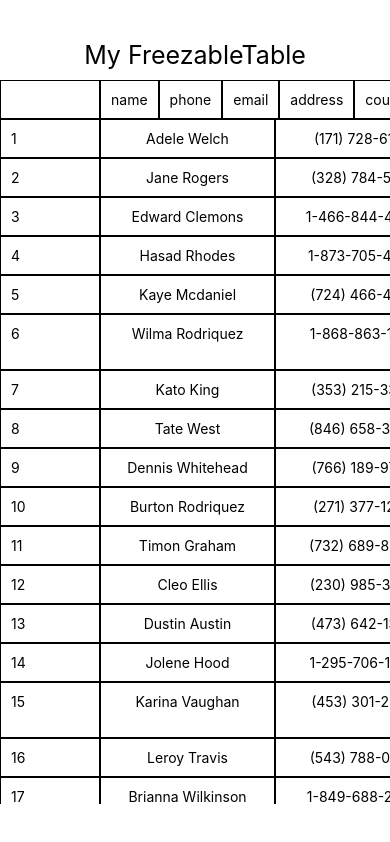
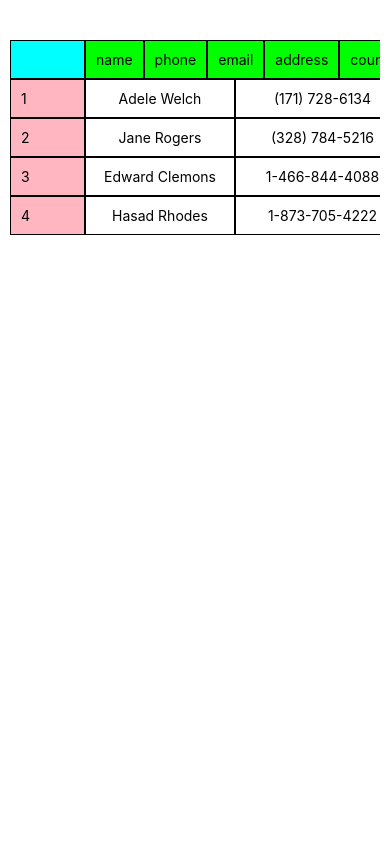
Before and after one commit to DrewIndeed/react-native-projects, a React Native app in the folder freezable-table/: screen / in a window 390 px wide. Built offline with nearby package versions, Linux system fonts and the light colour scheme.

Commit message:
107: refactor: Style Props 1: mainContainerStyles

```diff
--- a/freezable-table/App.tsx
+++ b/freezable-table/App.tsx
@@ -38,25 +38,29 @@ import FreezableTable from './FreezableTable';
 export default function App() {
   return (
     <View style={styles.container}>
-      <Text style={styles.title}>My FreezableTable</Text>
       <FreezableTable
-        data={testData}
-        width={[100, 175, 175, 275, 250, 175]}
-        // freezeHeaderNum={2}
-        // freezeColNum={2}
+        data={testData.slice(0, 4)}
+        width={[75, 150, 175, 275, 250, 175]}
+        freezeHeaderNum={0}
+        freezeColNum={0}
+
+        mainContainerStyles={{
+          marginVertical: 40,
+          marginHorizontal: 10,
+        }}
         // firstCellContent="count"
-
         // boldHeader={true}
         // boldFreezeCol={true}
         // capHeader={true}
         // upperHeader={true}
 
-        // bgColors={{
-        //   cornerCell: 'cyan',
-        //   header: 'lime',
-        //   freezeColumn: 'lightpink',
-        //   body: 'white',
-        // }}
+        bgColors={{
+          cornerCell: 'cyan',
+          header: 'lime',
+          freezeColumn: 'lightpink',
+          body: 'white',
+        }}
+
         // textColors={{
         //   cornerCell: '#000',
         //   header: '#000',
@@ -71,7 +75,6 @@ export default function App() {
 const styles = StyleSheet.create({
   container: {
     flex: 1,
-    marginVertical: 40,
   },
   title: {
     fontSize: 25,
--- a/freezable-table/FreezableTable.tsx
+++ b/freezable-table/FreezableTable.tsx
@@ -32,19 +32,18 @@ interface DataItem {
 interface FreezableTableProps {
   data: DataItem[];
   width: number[];
-
-  firstCellContent?: string;
   freezeColNum?: number;
   freezeHeaderNum?: number;
 
+  mainContainerStyles?: StyleProp<{}>;
+
+  firstCellContent?: string;
   boldHeader?: boolean;
   boldFreezeCol?: boolean;
   capHeader?: boolean;
   upperHeader?: boolean;
 
   borderWidth?: number;
-  marginTop?: number;
-  marginBottom?: number;
   bgColors?: {
     cornerCell?: string;
     header?: string;
@@ -64,14 +63,13 @@ export default function FreezableTable({
   width,
   freezeColNum,
   freezeHeaderNum,
+  mainContainerStyles,
   firstCellContent,
   boldHeader,
   boldFreezeCol,
   capHeader,
   upperHeader,
   borderWidth,
-  marginTop,
-  marginBottom,
   bgColors,
   textColors,
 }: FreezableTableProps) {
@@ -103,6 +101,30 @@ export default function FreezableTable({
     throw new Error(
       '[FreezableTable Error]: Value must be greater or equal to 1 for freezeHeaderNum, otherwise leave blank with default value as 1'
     );
+
+  if (mainContainerStyles) {
+    // unsupported styles array for mainContainerStyles
+    const SUPPORTED_STYLES: string[] = ['margin', 'border', 'background'];
+    let isValid: boolean = false;
+
+    Object.keys(mainContainerStyles).map((styleKey) => {
+      isValid = false;
+
+      for (let i = 0; i < SUPPORTED_STYLES.length; i++) {
+        const element = SUPPORTED_STYLES[i];
+        if (styleKey.includes(element)) {
+          isValid = true;
+          break;
+        }
+      }
+    });
+
+    if (!isValid)
+      throw new Error(
+        `[FreezableTable Error]: mainContainerStyles only supports styles relating to: 'margin', 'border', 'background'`
+      );
+  }
+
   // anim values tracking refs
   const headerOffsetX = useRef(new Animated.Value(0)).current;
   const freezeColOffsetY = useRef(new Animated.Value(0)).current;
@@ -284,15 +306,7 @@ export default function FreezableTable({
   };
 
   return (
-    <View
-      style={[
-        styles.mainContainer,
-        {
-          marginTop: marginTop || 0,
-          marginBottom: marginBottom || 0,
-        },
-      ]}
-    >
+    <View style={[styles.mainContainer, mainContainerStyles]}>
       {/* beneath table to display freeze column */}
       <View style={[styles.freezeColTable]}>
         {headerRowDataFrame.map((headerRowArr) => (
@@ -314,7 +328,6 @@ export default function FreezableTable({
         >
           <Animated.ScrollView
             style={[
-              { paddingBottom: 16 },
               {
                 transform: [
                   {
```
